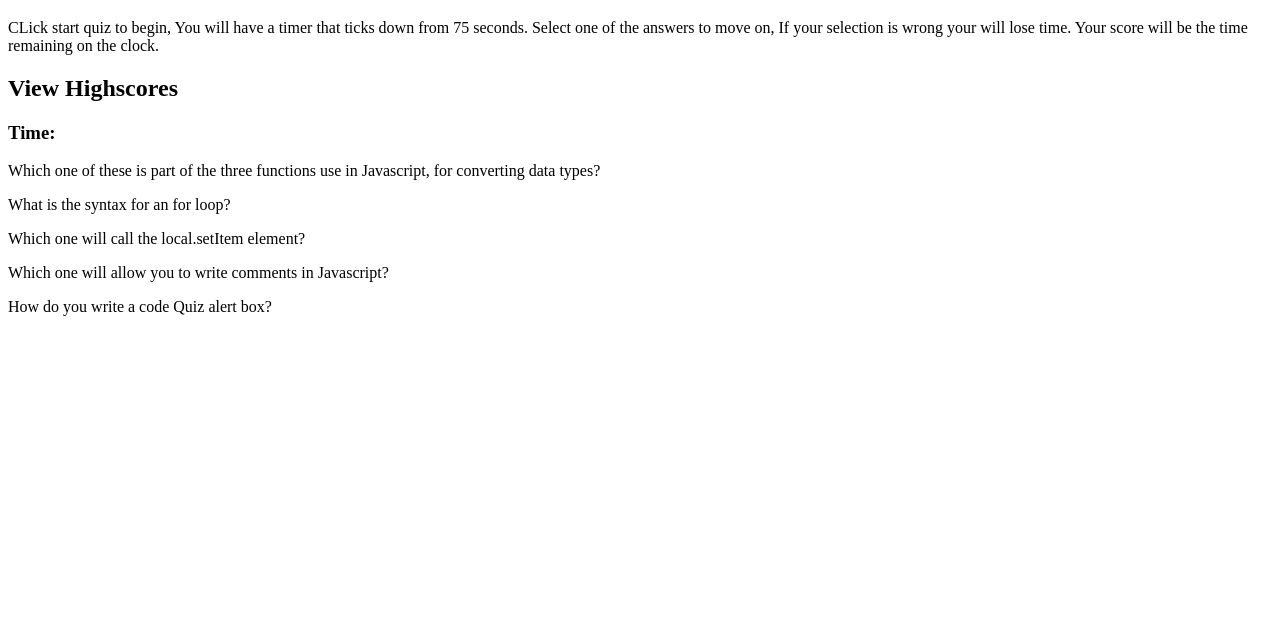
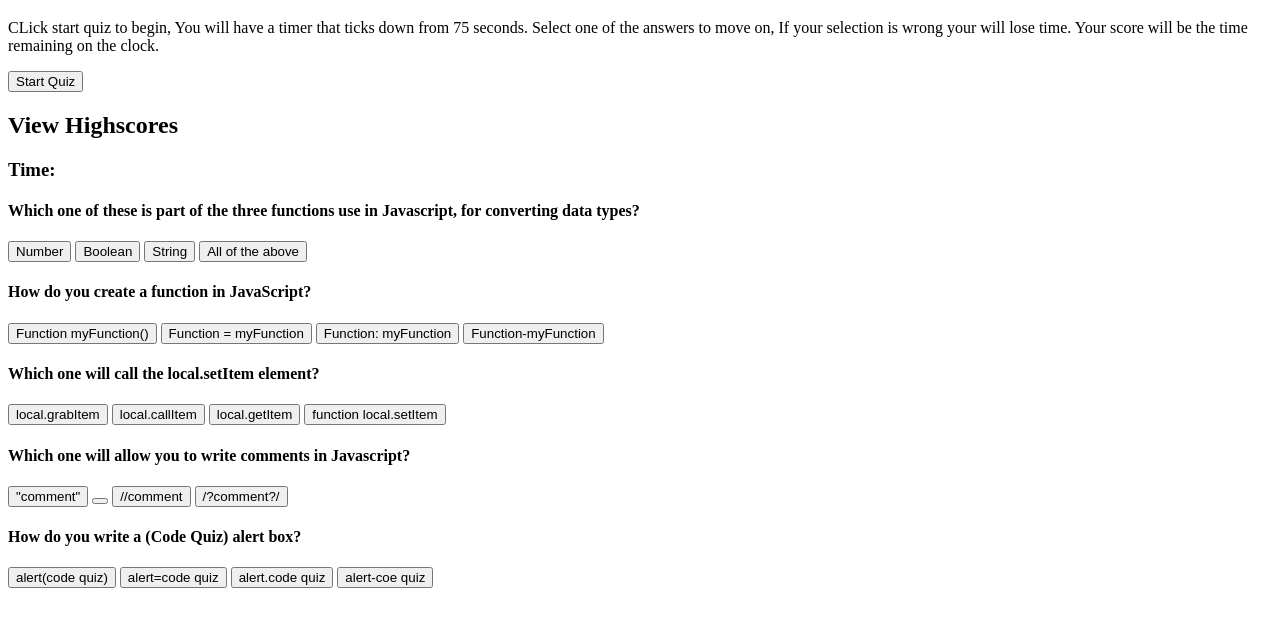
Before and after one commit to JacobK05/quiz-challenge, a plain HTML site: page index.html in a window 1280 px wide. Shown: the part 61-688 px from the top of the page. Drawn offline with Linux system fonts and the light colour scheme; a script that the page names is missing.

Commit message:
gsvr my questions id and class tags

```diff
--- a/assets/css/style.css
+++ b/assets/css/style.css
@@ -1,3 +1,7 @@
+
+
+
+
 /* background for questions purple and add a hover
 /* ul needs to be numbered 1-4
 /* bolded questions
--- a/index.html
+++ b/index.html
@@ -7,24 +7,54 @@
 <header>
     <h1> Coding quiz challenge</h1>
     <p>CLick start quiz to begin, You will have a timer that ticks down from 75 seconds. Select one of the answers to move on, If your selection is wrong your will lose time. Your score will be the time remaining on the clock.</p>
+    <button id="startQuiz">Start Quiz</button>
 </header>
 <h2> View Highscores </h2>
 <h3> Time: </h3>
-<section class=" question1">
-    <p> Which one of these is part of the three functions use in Javascript, for converting data types?</p>
+<section class="question1">
+    <h4 id="Q1"> Which one of these is part of the three functions use in Javascript, for converting data types? </h4>
+<div id="answerBtn">
+    <button class="btn">Number</button>
+    <button class="btn">Boolean</button>
+    <button class="btn">String</button>
+    <button class="btn">All of the above</button>
+</div>
 </section>
 <section class="question2">
-    <p> What is the syntax for an for loop? </p>
+    <h4 id="Q2"> How do you create a function in JavaScript?</h4>
+<div id="answerBtn">
+    <button class="btn">Function myFunction()</button>
+    <button class="btn">Function = myFunction</button>
+    <button class="btn">Function: myFunction</button>
+    <button class="btn">Function-myFunction</button>
+</div>
 </section>
 <section Class="question3">
-    <p> Which one will call the local.setItem element? </p>
+    <h4 id="Q3"> Which one will call the local.setItem element? </h4>
+<div id="answerBtn">
+    <button class="btn">local.grabItem</button>
+    <button class="btn">local.callItem</button>
+    <button class="btn">local.getItem</button>
+    <button class="btn">function local.setItem</button>
+</div>
 </section>
-<section class="question4">
-    <p> Which one will allow you to write comments in Javascript? </p>
+<section class="question 4">
+    <h4 id="Q4"> Which one will allow you to write comments in Javascript? </h4>
+<div id="answerBtn">
+    <button class="btn">"comment"</button>
+    <button class="btn"><!-comment-> </button>
+    <button class="btn">//comment</button>
+    <button class="btn">/?comment?/</button>
+</div>
 </section>
 <section class="question5">
-    <p> How do you write a code Quiz alert box? </p>
-    <!--alert ('code quiz')-->
+    <h4 id="Q5"> How do you write a (Code Quiz) alert box? </h4>
+<div id="answerBtn">
+    <button class="btn">alert(code quiz)</button>
+    <button class="btn">alert=code quiz</button>
+    <button class="btn">alert.code quiz</button>
+    <button class="btn">alert-coe quiz</button>
+</div>
 </section>
 
 <!--I need to create 5 question quiz with the <p> element an ul unless i can do it in java
```
Also changed, not shown: assets/js/javascript.js (+19 -0 lines).
